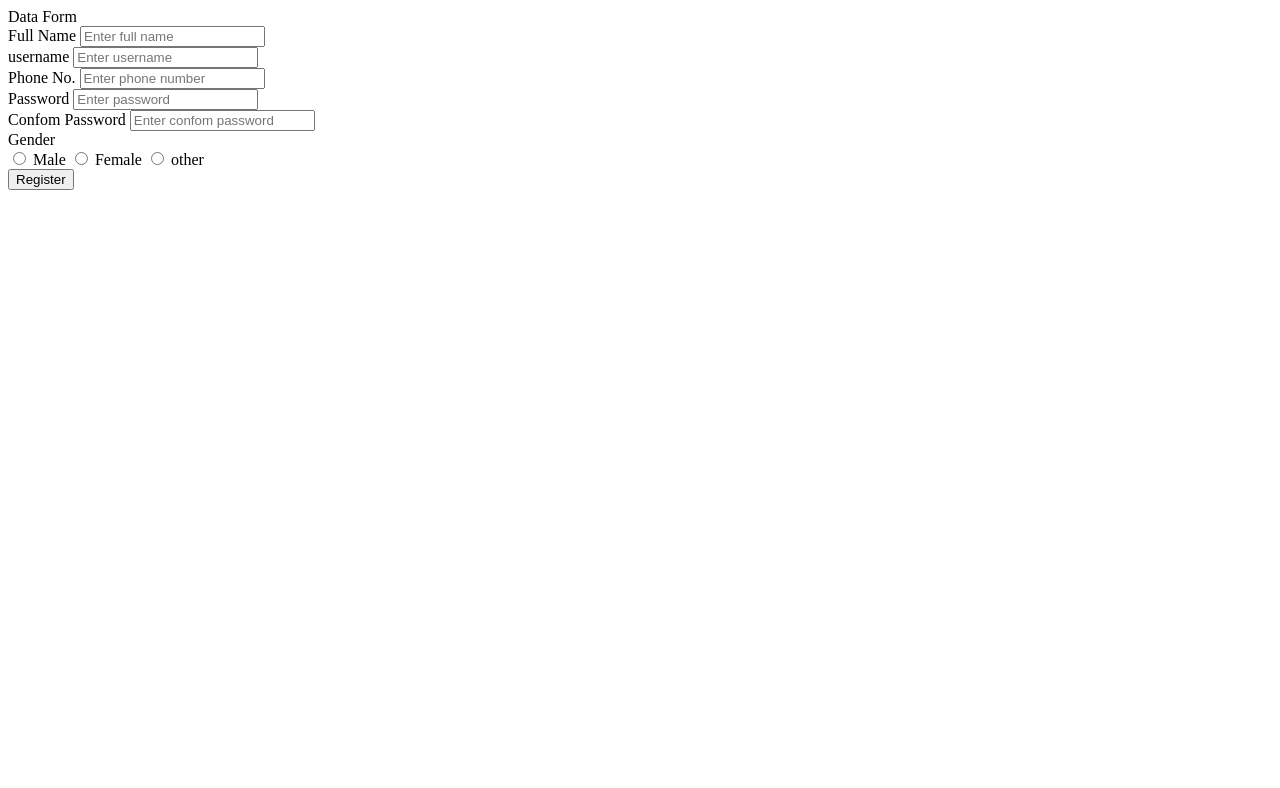
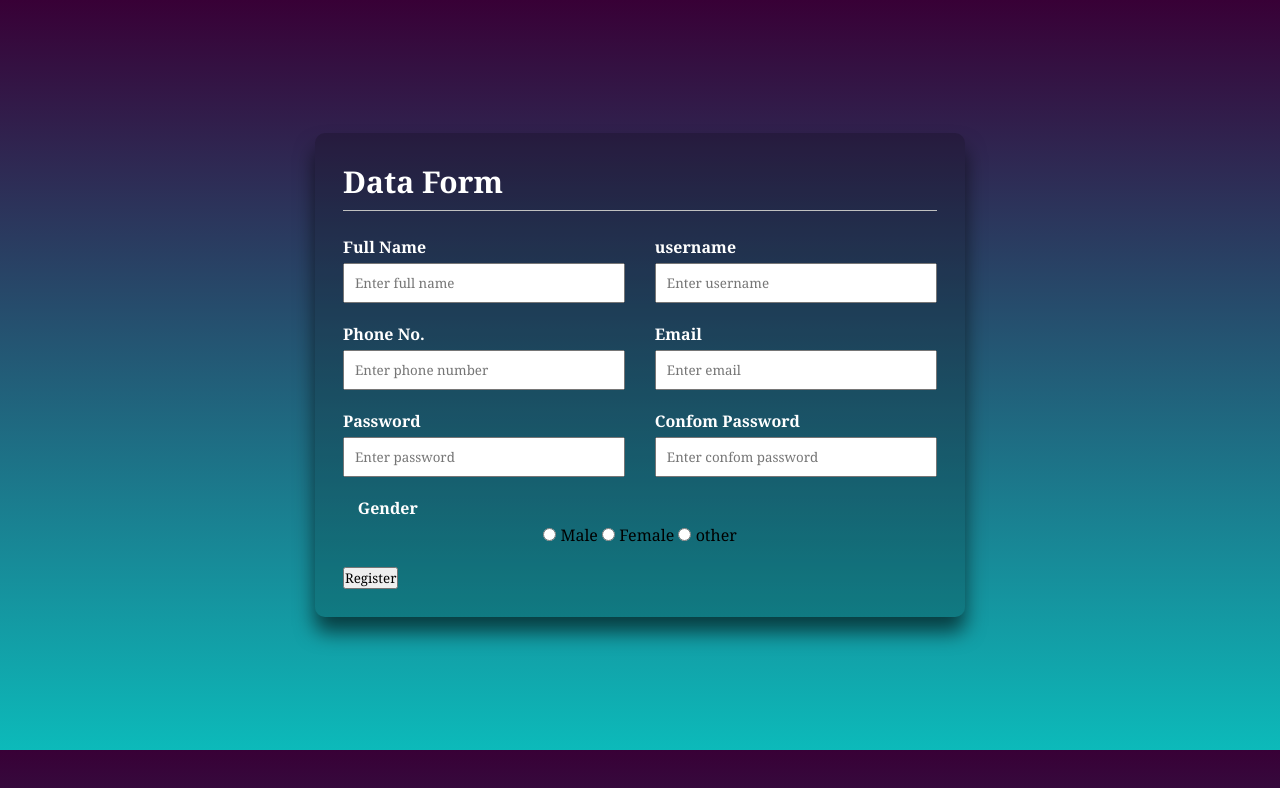
Before and after one commit to Vikashsinghal977/DataFrom, a plain HTML site: page index.html in a window 1280 px wide. Drawn offline with Linux system fonts and the light colour scheme.

Commit message:
styling css form

```diff
--- a/index.html
+++ b/index.html
@@ -21,7 +21,8 @@
     </nav> -->
     <div class="container">
         <form action="#" class="form">
-            <header>Data Form</header>
+            <h1>Data Form</h1>
+            <div class="content">
                 <div class="input-box">
                     <label for="">Full Name</label>
                     <input type="text" placeholder="Enter full name" name="name" required>
@@ -33,6 +34,10 @@
                 <div class="input-box">
                     <label for="">Phone No.</label>
                     <input type="text" placeholder="Enter phone number" name="pname">
+                </div>
+                <div class="input-box">
+                    <label for="">Email</label>
+                    <input type="text" placeholder="Enter email" name="pname">
                 </div>
                 <div class="input-box">
                     <label for="">Password</label>
@@ -50,6 +55,7 @@
                     <label for="">Female</label>
                     <input type="radio" name="gender">
                     <label for="">other</label>
+                </div>
             </div>
             <div class="button-container">
                 <button>Register</button>
--- a/style.css
+++ b/style.css
@@ -1,9 +1,18 @@
-/* *{
+*{
     margin: 0px;
     padding: 0px;
     box-sizing: border-box;
+    font-family: Georgia, 'Times New Roman', Times, serif;
 }
-nav{
+body{
+    display: flex;
+    justify-content: center;
+    align-items: center;
+    height: 750px;
+    background-image: linear-gradient(#380036, #0CBABA);
+}
+
+/* nav{
     width: 100%;
     height: 75px;
     line-height: 75px;
@@ -38,6 +47,51 @@ nav li a{
 
 /*Form section */
 
-.contener{
-    background-color: aquamarine;
+.container{
+    max-width: 650px;
+    padding: 28px;
+    margin: 0 28px;
+    border-radius: 10px;
+    overflow: hidden;
+    background: rgba(0,0,0,0.2);
+    box-shadow: 0 15px 20px rgba(0,0,0,0.6);
 }
+h1{
+    font-size: 30px;
+    font-weight: bold;
+    text-align: left;
+    color: #fff;
+    padding-bottom: 8px;
+    border-bottom: 1px solid silver;
+}
+.content{
+    display: flex;
+    flex-wrap: wrap;
+    justify-content: space-around;
+    padding: 20px 0;
+}
+.input-box{
+    display: flex;
+    flex-wrap: wrap;
+    width: 50%;
+    padding-bottom: 15px;
+}
+.input-box:nth-child(2n){
+    justify-content: end;
+}
+.input-box label, .gender-title{
+    width: 95%;
+    color: #fff;
+    font-weight: bold;
+    margin: 5px 0;
+}
+.gender-title{
+    font-size: 16px;
+}
+.input-box input{
+    height: 40px;
+    width: 95%;
+    padding: 0 10px;
+    border-radius: 1px solid #ccc;
+    outline: none;
+}
```
Lines whose indentation alone changed are shown as unchanged.
